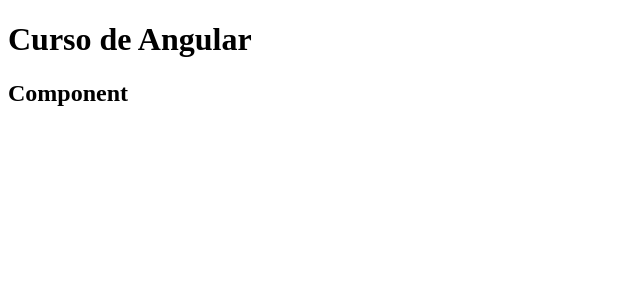
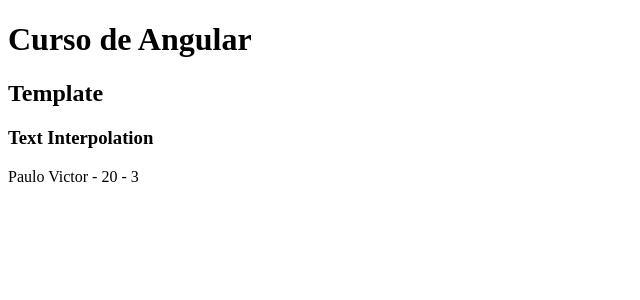
Before and after one commit to Paulo-VictorSB/angular, an Angular app in the folder meu-primeiro-projeto-latest/: page / in a window 1280 px wide. Shown: the top 300 px of the page, without its empty margins (0-640 px from the left). Built offline with nearby package versions, Linux system fonts and the light colour scheme.

Commit message:
text interpolation

```diff
--- a/meu-primeiro-projeto-latest/src/app/app.ts
+++ b/meu-primeiro-projeto-latest/src/app/app.ts
@@ -1,14 +1,14 @@
 import { Component, signal } from '@angular/core';
 import { RouterOutlet } from '@angular/router';
-import { NewComponent } from './components/new-component/new-component';
+import { TemplateBinding } from './components/template/template-binding/template-binding';
 
 @Component({
   selector: 'app-root',
-  imports: [RouterOutlet, NewComponent],
+  imports: [RouterOutlet, TemplateBinding],
   template: `
     <router-outlet />
     <h1>Curso de Angular</h1>
-    <app-new-component />
+    <app-template-binding/>
   `
 })
 export class App {
--- /dev/null
+++ b/meu-primeiro-projeto-latest/src/app/components/template/template-binding/template-binding.html
@@ -0,0 +1,3 @@
+<h2>Template</h2>
+<h3>Text Interpolation</h3>
+<p>{{ name }} - {{ age }} - {{ sum(1, 2) }}</p>
--- /dev/null
+++ b/meu-primeiro-projeto-latest/src/app/components/template/template-binding/template-binding.ts
@@ -0,0 +1,16 @@
+import { Component } from '@angular/core';
+
+@Component({
+  selector: 'app-template-binding',
+  imports: [],
+  templateUrl: './template-binding.html',
+  styleUrl: './template-binding.scss',
+})
+export class TemplateBinding {
+  public name: string = "Paulo Victor";
+  public age: number = 20;
+
+  public sum(n1: number, n2:number) {
+    return n1 + n2;
+  }
+}
```
Also changed, not shown: meu-primeiro-projeto-latest/src/app/components/template/template-binding/template-binding.scss (added), 1 other file (tests, documents, lock files or other folders).
